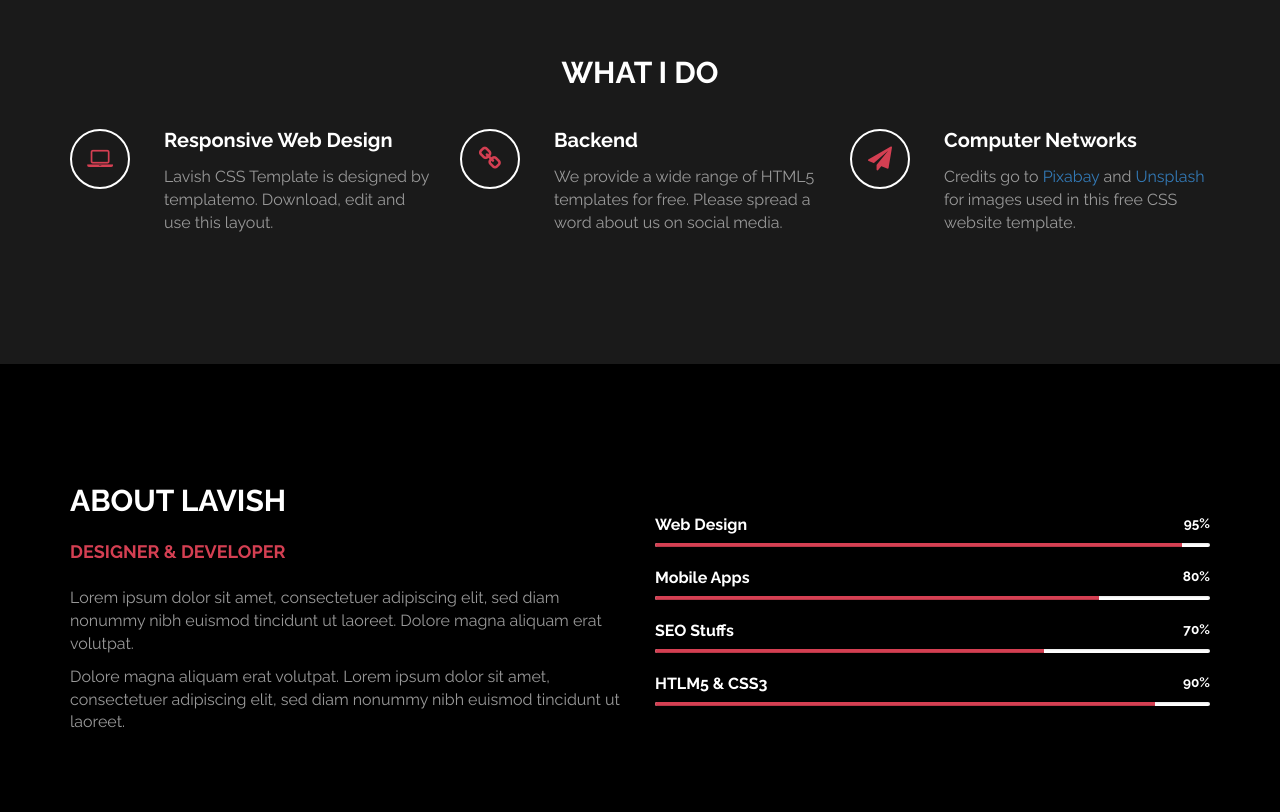
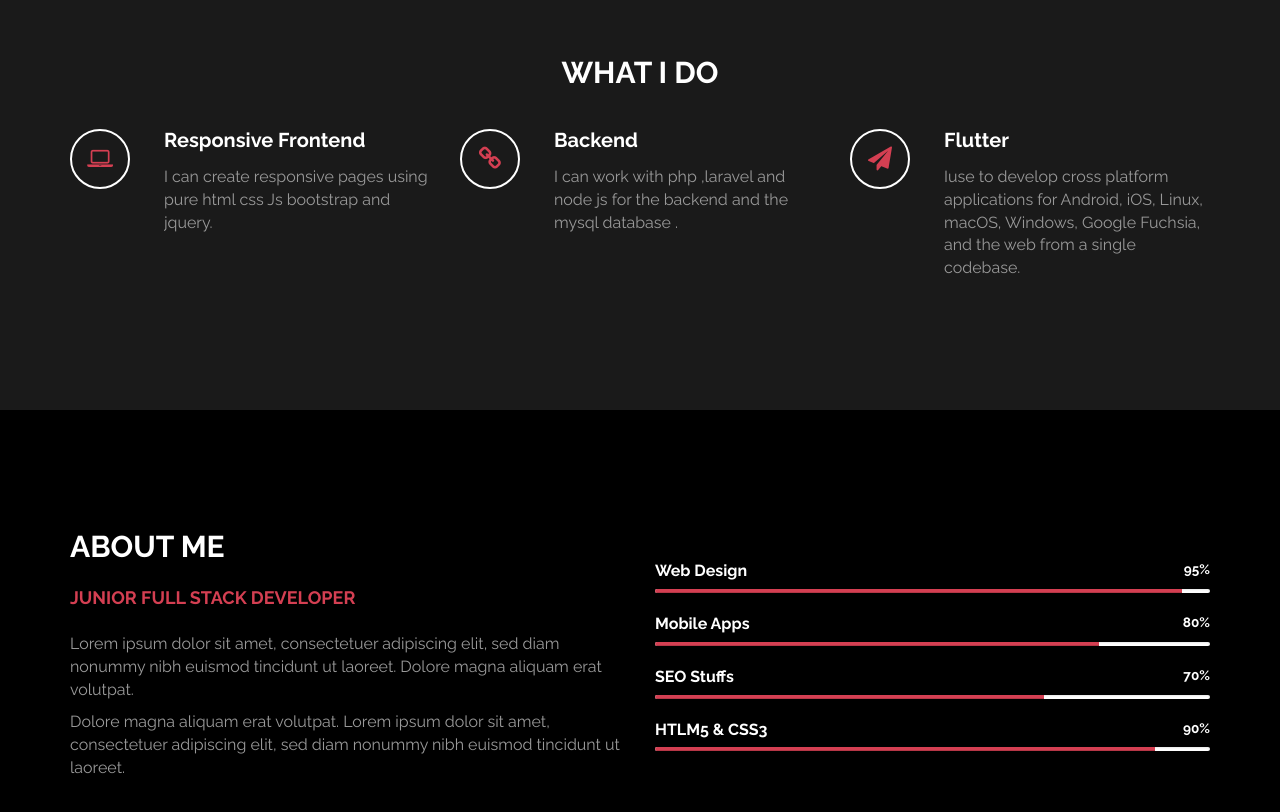
Before and after one commit to ghilo2206/gift, a plain HTML site: page index.html in a window 1280 px wide. Shown: the part 740-1552 px from the top of the page. Drawn offline with Linux system fonts and the light colour scheme.

Commit message:
Update index.html

```diff
--- a/index.html
+++ b/index.html
@@ -65,8 +65,8 @@
 								<i class="fa fa-laptop"></i>
 							</div>
 							<div class="media-body">
-								<h3 class="media-heading">Responsive Web Design</h3>
-								<p>Lavish CSS Template is designed by templatemo. Download, edit and use this layout.</p>
+								<h3 class="media-heading">Responsive Frontend</h3>
+								<p>I can create responsive pages using pure html css Js bootstrap and jquery.</p>
 							</div>
 						</div>
 					</div>
@@ -78,7 +78,7 @@
 							</div>
 							<div class="media-body">
 								<h3 class="media-heading">Backend</h3>
-								<p>We provide a wide range of HTML5 templates for free. Please spread a word about us on social media.</p>
+								<p>I can work with php ,laravel and node js for the backend and the mysql database .</p>
 							</div>
 						</div>
 					</div>
@@ -89,8 +89,8 @@
 								<i class="fa fa-paper-plane"></i>
 							</div>
 							<div class="media-body">
-								<h3 class="media-heading">Computer Networks</h3>
-								<p>Credits go to <a rel="nofollow" href="https://pixabay.com">Pixabay</a> and <a rel="nofollow" href="http://unsplash.com">Unsplash</a> for images used in this free CSS website template.</p>
+								<h3 class="media-heading">Flutter</h3>
+								<p>Iuse to develop cross platform applications for Android, iOS, Linux, macOS, Windows, Google Fuchsia, and the web from a single codebase.</p>
 							</div>
 						</div>
 					</div>
@@ -105,8 +105,8 @@
 			<div class="container">
 				<div class="row">
 					<div class="col-md-6 col-xs-11 wow fadeInLeft" data-wow-delay="0.9s">
-						<h2>ABOUT LAVISH</h2>
-						<h4>DESIGNER &AMP; DEVELOPER</h4>
+						<h2>ABOUT ME</h2>
+						<h4>JUNIOR FULL STACK DEVELOPER</h4>
 						<p>Lorem ipsum dolor sit amet, consectetuer adipiscing elit, sed diam nonummy nibh euismod tincidunt ut laoreet. Dolore magna aliquam erat volutpat.</p>
 						<p>Dolore magna aliquam erat volutpat. Lorem ipsum dolor sit amet, consectetuer adipiscing elit, sed diam nonummy nibh euismod tincidunt ut laoreet.</p>
 					</div>
```
